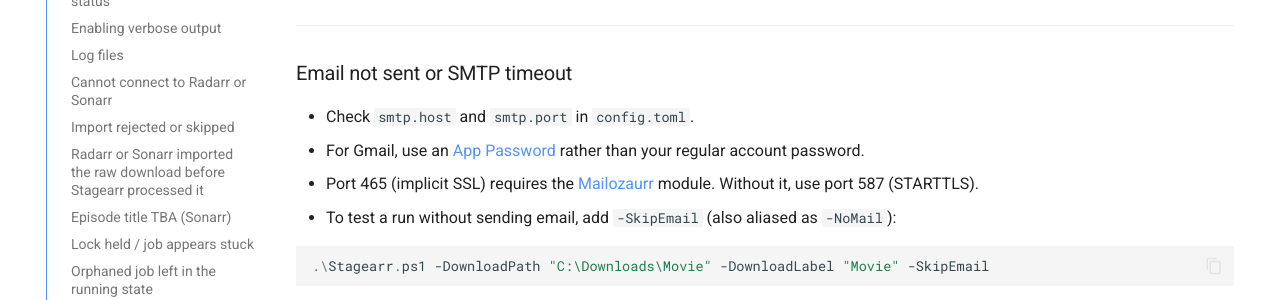
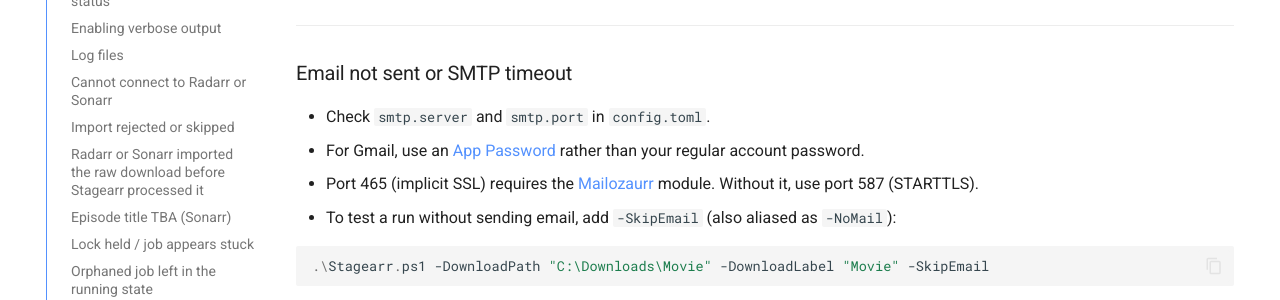
Before and after one commit to Rouzax/Stagearr-ps, an MkDocs documentation site: the page built from docs/troubleshooting.md, in a window 1280 px wide and 900 px high, scrolled down 4339 px. Shown: the part 152-452 px from the top of the window. Built offline with MkDocs 1.6.1 and Material for MkDocs 9.7.7, drawn with Linux system fonts in a browser that asks for light colours; comment, search, counter and statistics services are not loaded.

Commit message:
docs: fix SMTP key name in troubleshooting (smtp.server, not smtp.host)

```diff
--- a/docs/troubleshooting.md
+++ b/docs/troubleshooting.md
@@ -165,7 +165,7 @@ See [Subtitle Processing](subtitles.md) for a full explanation of extraction, st
 
 ### Email not sent or SMTP timeout
 
-- Check `smtp.host` and `smtp.port` in `config.toml`.
+- Check `smtp.server` and `smtp.port` in `config.toml`.
 - For Gmail, use an [App Password](https://support.google.com/accounts/answer/185833) rather than your regular account password.
 - Port 465 (implicit SSL) requires the [Mailozaurr](https://github.com/EvotecIT/Mailozaurr) module. Without it, use port 587 (STARTTLS).
 - To test a run without sending email, add `-SkipEmail` (also aliased as `-NoMail`):
```
